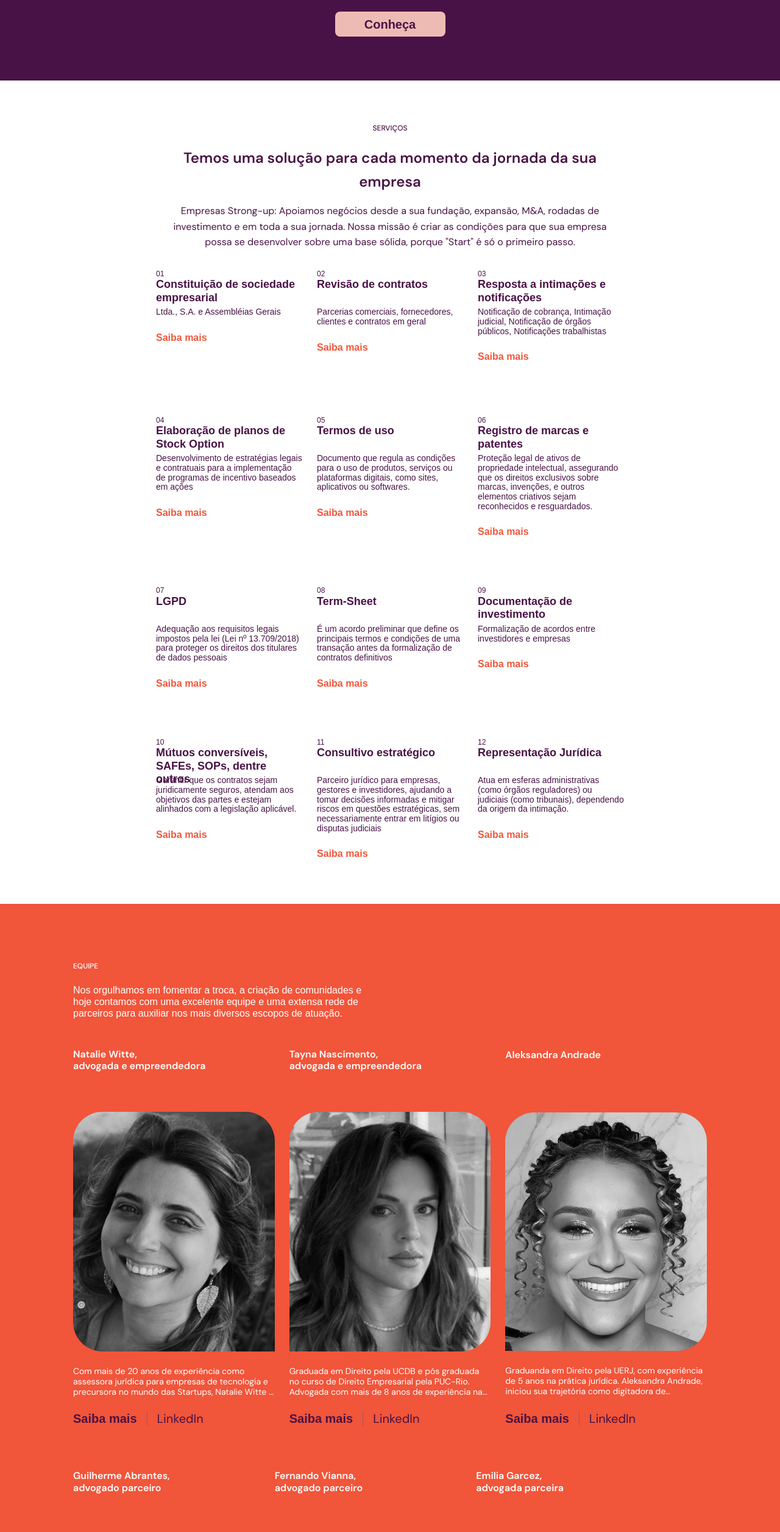
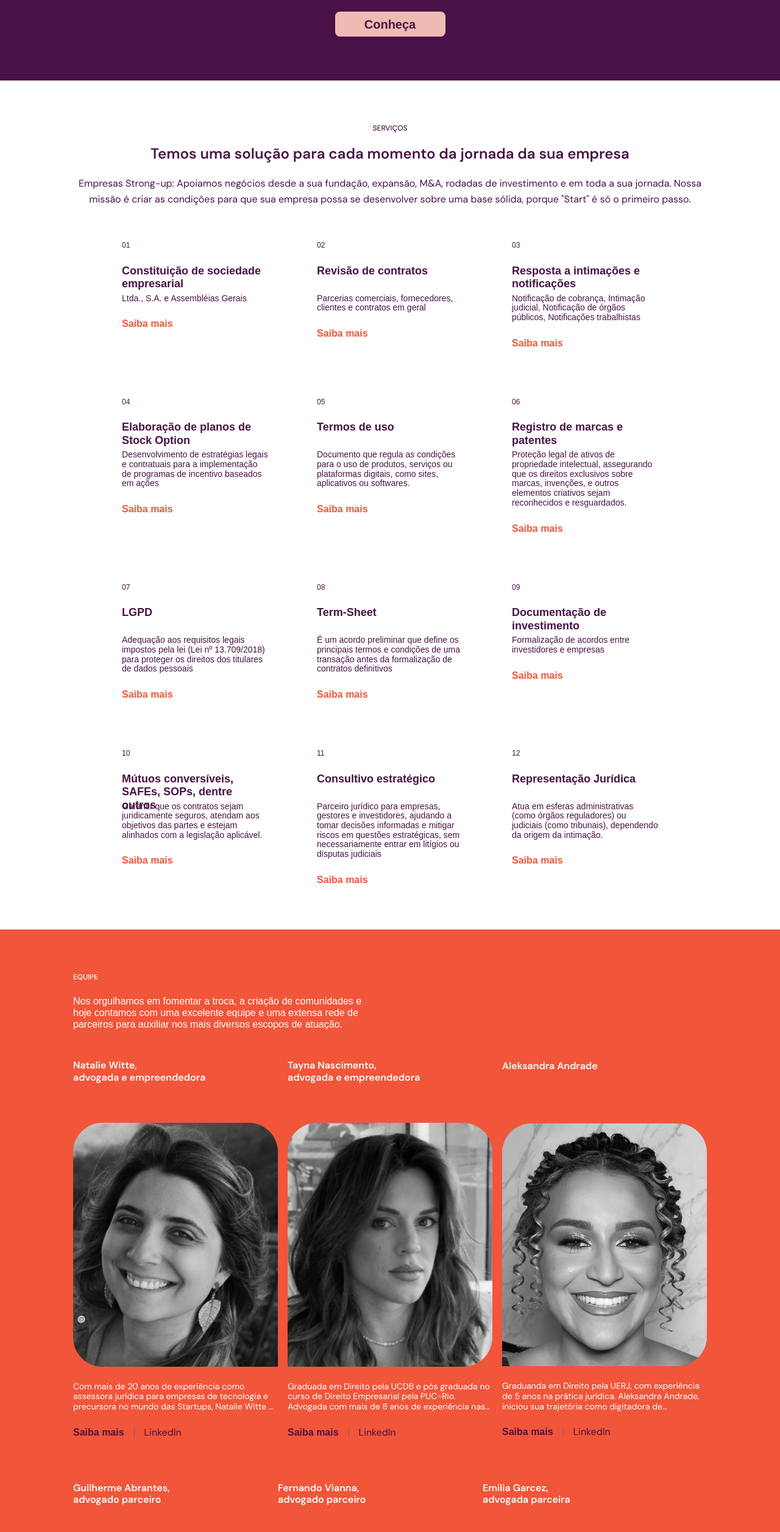
Before and after one commit to SabraAS/witte, a Next.js app: page / in a window 1280 px wide. Shown: the part 4520-7032 px from the top of the page at 61% size. Built offline with nearby package versions, Linux system fonts and the light colour scheme.

Commit message:
feat: improving responsiveness

```diff
--- a/src/components/services/index.scss
+++ b/src/components/services/index.scss
@@ -1,12 +1,12 @@
 .services {
   background-color: #fff;
-  padding: 72px 168px;
+  padding: 72px 120px;
+  scroll-margin-top: 92px;
   color: #491246;
   display: flex;
   flex-direction: column;
   align-items: center;
   justify-content: center;
-  scroll-margin-top: 92px;
 
   @media (max-width: 768px) {
     height: 100%;
@@ -37,14 +37,11 @@
     font-size: 14px;
     line-height: 160%;
     max-width: 720px;
-    margin: 0px 0px 32px;
+    margin: 0px 0px 56px;
     text-align: center;
 
     @media (max-width: 1280px) {
       font-size: 16px;
-    }
-
-    @media (max-width: 768px) {
       max-width: 100%;
     }
 
@@ -52,6 +49,8 @@
       font-size: 36px;
       font-weight: 600;
       margin: 0px 0px 16px;
+      line-height: 100%;
+      margin: 0px 0px 24px;
 
       @media (max-width: 1280px) {
         font-size: 24px;
@@ -72,8 +71,7 @@
     flex-direction: row;
     align-items: flex-start;
     justify-content: center;
-    gap: 24px;
-    row-gap: 80px;
+    gap: 80px;
     flex-wrap: wrap;
 
     @media (max-width: 768px) {
@@ -122,6 +120,7 @@
     font-size: 12px;
     line-height: 120%;
     letter-spacing: 0%;
+    margin: 0px 0px 24px;
   }
 
   &__item-title {
--- a/src/components/team/index.js
+++ b/src/components/team/index.js
@@ -129,7 +129,7 @@ const Team = ({ isMobile }) => {
                 ))}
                 {firstPosition + 3 < otherMembers.length &&
                   <button
-                  className="team__carousel-button team__carousel-button--next"
+                  className="team__carousel-button"
                   type="button"
                   onClick={() => setFirstPosition(firstPosition + 1)}>
                     <Image fill src={'/arrow-right.svg'} alt="avançar" />
--- a/src/components/team/index.scss
+++ b/src/components/team/index.scss
@@ -2,7 +2,7 @@
   background-color: #F1553A;
   color: #fff;
   text-align: left;
-  padding: 96px 120px;
+  padding: 72px 120px;
   scroll-margin-top: 92px;
 
   @media (max-width: 768px) {
@@ -55,7 +55,7 @@
     flex-direction: row;
     align-items: center;
     justify-content: space-between;
-    gap: 24px;
+    gap: 1em;
     margin-bottom: 72px;
 
     @media (max-width: 768px) {
@@ -79,7 +79,7 @@
     justify-content: space-between;
     width: 100%;
     max-width: 100%;
-    gap: 24px;
+    gap: 1em;
 
     @media (max-width: 768px) {
       flex-direction: column;
@@ -93,15 +93,13 @@
   &__carousel-button {
     background-color: transparent;
     border: none;
-    color: #491246;
-    font-size: 40px;
-    font-weight: 600;
-    line-height: 120%;
-    font-family: "DM Sans", sans-serif;
-    letter-spacing: 0%;
-    text-transform: uppercase;
     cursor: pointer;
-    width: 3rem;
-    height: 3rem;
+    width: 48px;
+    height: 48px;
+
+    @media (max-width: 1280px) {
+      width: 32px;
+      height: 32px;
+    }
   }
 }
--- a/src/components/teamMember/index.js
+++ b/src/components/teamMember/index.js
@@ -28,22 +28,22 @@ const TeamMember = ({ img, name, description, text, linkedin, site, invert, setS
         <div className={`team-member__socials ${fullScreen ? 'team-member__socials--full' : ''}`}>
         {fullScreen ?
           <>
-            <a className="team-member__social--linkedin" href={linkedin} target="_blank" rel="noopener noreferrer">
+            <a className="team-member__social team-member__social--linkedin-full" href={linkedin} target="_blank" rel="noopener noreferrer">
               LinkedIn
             </a>
-            <a className="team-member__social--site" href={site || linkedin} target="_blank" rel="noopener noreferrer">
+            <a className="team-member__social team-member__social--site-full" href={site || linkedin} target="_blank" rel="noopener noreferrer">
               Site
             </a>
           </>
           :
           <>
-            <button className="team-member__social--more" onClick={handleShowMore}>{isMobile ? (showMoreMobile ? 'Saiba menos' : 'Saiba mais') : <a href="#equipe">Saiba mais</a>}</button>
-            <a className="team-member__social--linkedin" href={linkedin} target="_blank" rel="noopener noreferrer">
+            <button className="team-member__social team-member__social--more" onClick={handleShowMore}>{isMobile ? (showMoreMobile ? 'Saiba menos' : 'Saiba mais') : <a href="#equipe">Saiba mais</a>}</button>
+            <a className="team-member__social team-member__social--linkedin" href={linkedin} target="_blank" rel="noopener noreferrer">
               LinkedIn
             </a>
             {showAllSocials &&
               <>
-                <a className="team-member__social--site" href={site || linkedin} target="_blank" rel="noopener noreferrer">
+                <a className="team-member__social team-member__social--site" href={site || linkedin} target="_blank" rel="noopener noreferrer">
                   Site
                 </a>
               </>
--- a/src/components/teamMember/index.scss
+++ b/src/components/teamMember/index.scss
@@ -17,8 +17,12 @@
     justify-content: left;
 
     &--full {
-      max-width: 100%;
-      margin: 0px 80px 0px 0px;
+      max-width: 60%;
+      margin-right: 80px;
+
+      @media (max-width: 1280px) {
+        margin-right: 24px;
+      }
     }
   }
 
@@ -79,8 +83,7 @@
       border-radius: 48px 48px 0px 48px;
     }
     &--full {
-      width: 399px;
-      height: 480px;
+      min-width: 25%;
     }
 
     @media (max-width: 768px) {
@@ -93,7 +96,6 @@
     flex-direction: row;
     align-items: center;
     justify-content: center;
-    gap: 16px;
     &--full {
       margin-bottom: 96px;
     }
@@ -127,6 +129,22 @@
       text-decoration: none;
       color: #491246;
       cursor: pointer;
+
+      @media (max-width: 1280px) and (min-width: 769px) {
+        display: none;
+      }
+    }
+
+    &--site-full {
+      padding-left: 16px;
+      border: none;
+      border-left: 1px solid #A45369;
+      font-weight: 400;
+      font-size: 20px;
+      line-height: 120%;
+      text-decoration: none;
+      color: #491246;
+      cursor: pointer;
     }
 
     &--linkedin {
@@ -136,6 +154,21 @@
       text-decoration: none;
       color: #491246;
       cursor: pointer;
+      padding: 0px 16px;
+    }
+
+    &--linkedin-full {
+      font-weight: 400;
+      font-size: 20px;
+      line-height: 120%;
+      text-decoration: none;
+      color: #491246;
+      cursor: pointer;
+      padding-right: 16px;
+    }
+
+    @media (max-width: 1280px) {
+      font-size: 16px;
     }
   }
 
@@ -154,9 +187,13 @@
     justify-content: center;
     gap: 8px;
 
+    @media (max-width: 1280px) {
+      font-size: 16px;
+    }
+
     img {
-      width: 24px;
-      height: 24px;
+      width: 24px !important;
+      height: 24px !important;
     }
   }
 }
```
